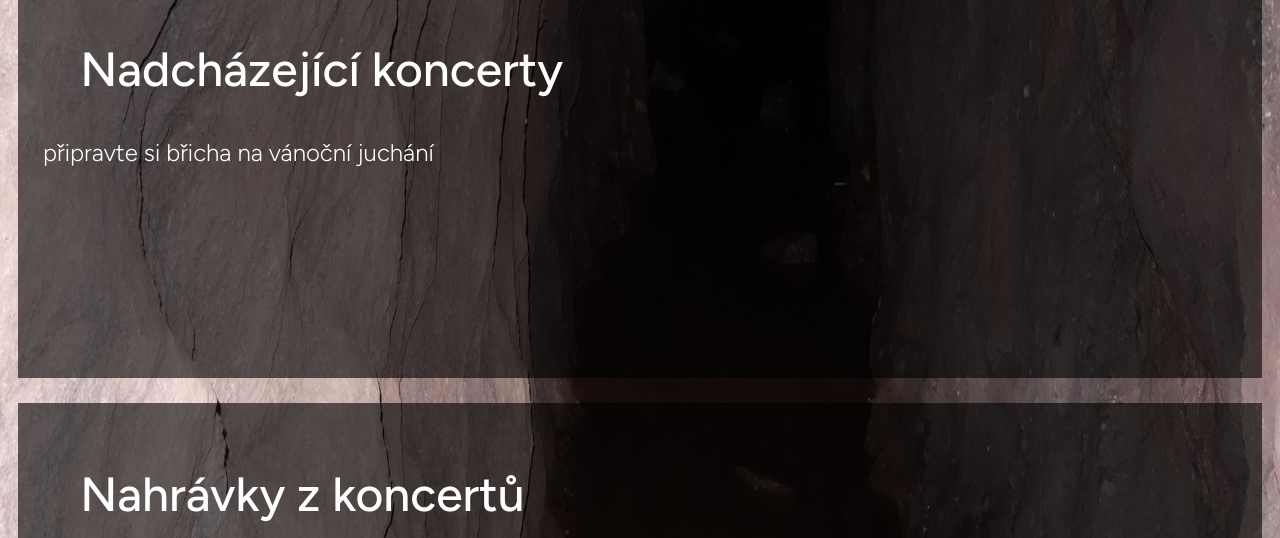
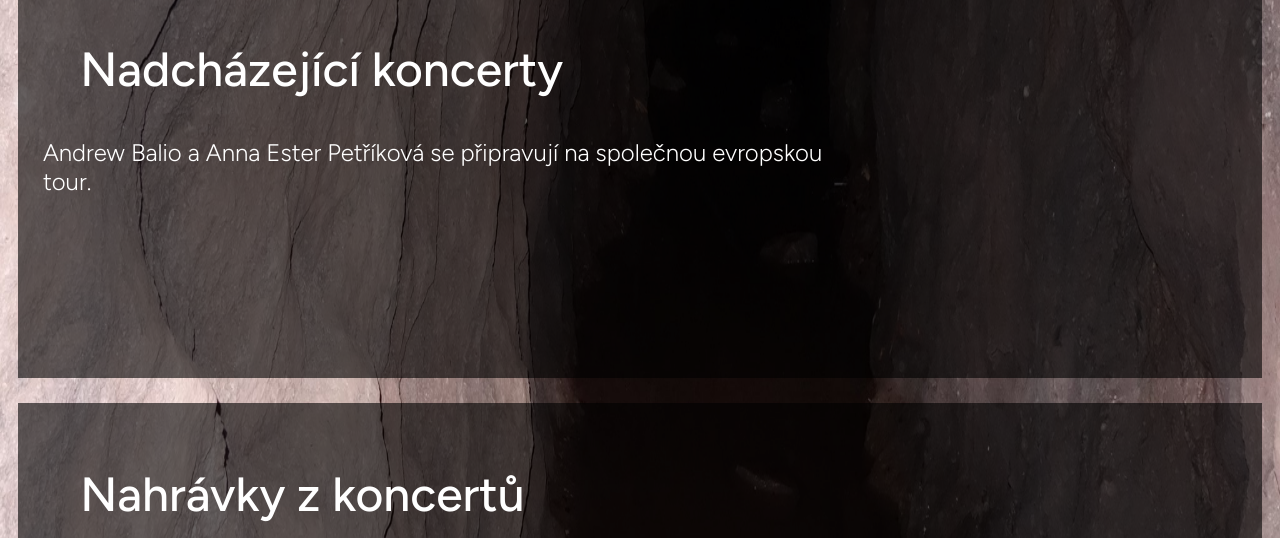
Before and after one commit to krkavecstavelpec/krkavecstavelpec.github.io, a plain HTML site: page index.html in a window 1280 px wide. Shown: the part 959-1497 px from the top of the page. Drawn offline with Linux system fonts and the light colour scheme.

Commit message:
úprava textu

```diff
--- a/index.html
+++ b/index.html
@@ -42,7 +42,7 @@
         </section>
         <section class="koncerty">
             <h2>Nadcházející koncerty</h2>
-            <p>připravte si břicha na vánoční juchání</p>
+            <p>Andrew Balio a Anna Ester Petříková se připravují na společnou evropskou tour.</p>
                     <!--<h3>Vánoční juchání </h3>
                     <p>
                         Přijďtě si poslechnout nádherná díla J. S. Bacha, která zazní v unikátních transkripcích Andrewa Balia pro trubku a varhany.
```
